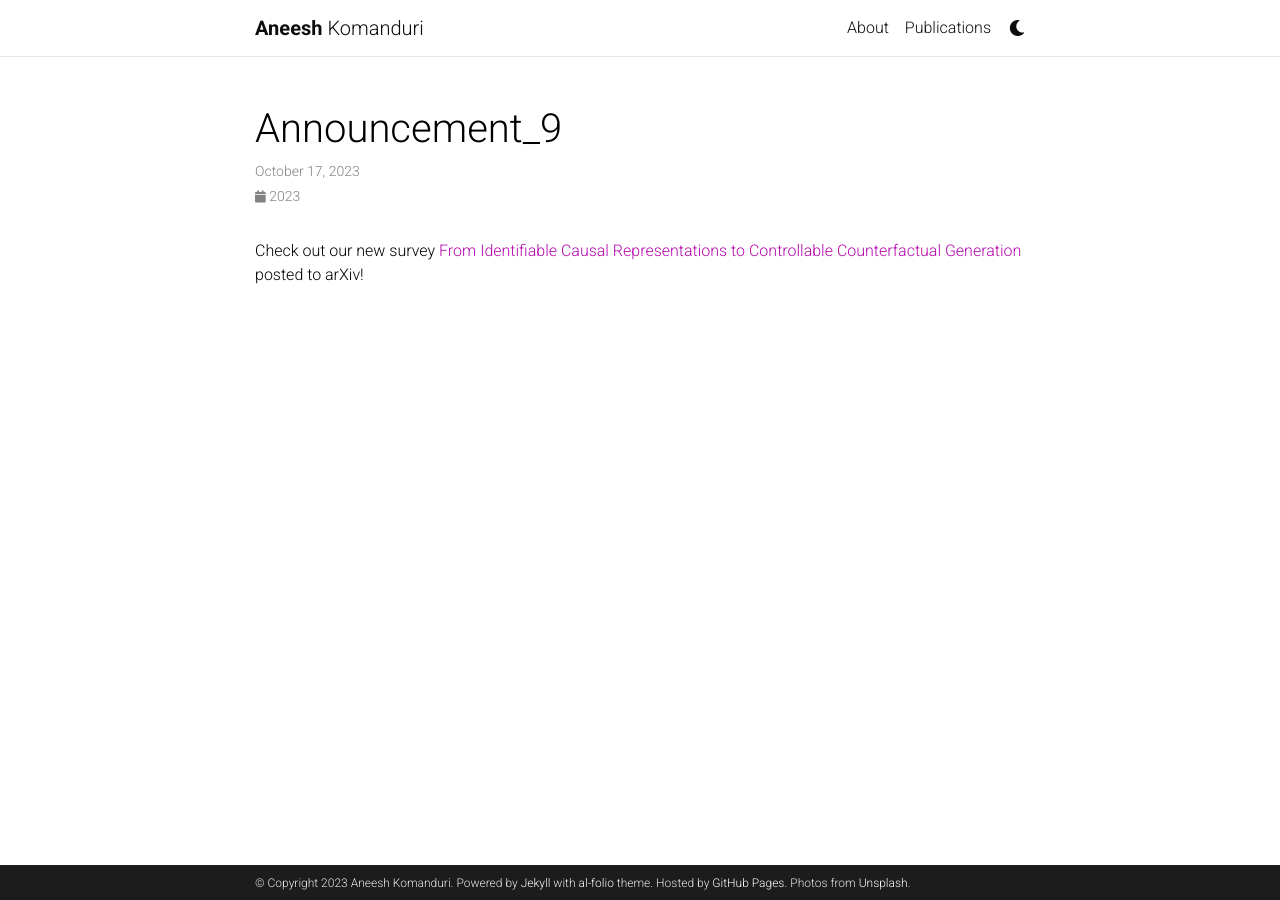
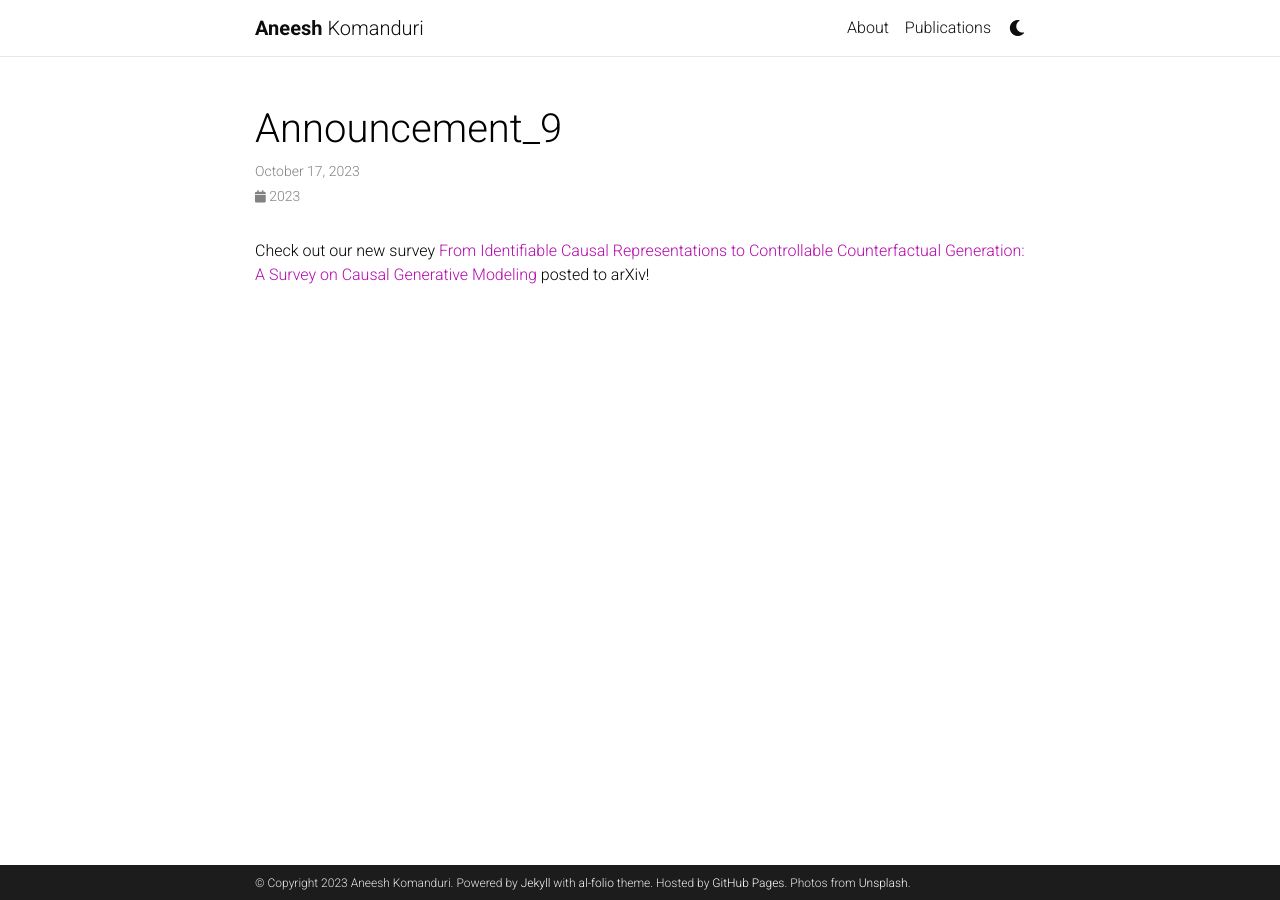
Before and after one commit to Akomand/akomand.github.io, a Jekyll site: the page built from _news/announcement_9.md, in a window 1280 px wide. Built offline with Jekyll 4.4.1, drawn with Linux system fonts in a browser that asks for light colours; comment, search, counter and statistics services are not loaded; a style sheet for code colours, icons or effects is not loaded.

Commit message:
news update

```diff
--- a/_bibliography/papers.bib
+++ b/_bibliography/papers.bib
@@ -21,7 +21,7 @@
       eprint={2306.01213},
       archivePrefix={arXiv},
       primaryClass={cs.LG},
-      booktitle={arXiv},
+      booktitle={NeurIPS 2023 Workshop on Causal Representation Learning},
       preprint={https://arxiv.org/abs/2306.01213},
       abstract={Learning disentangled causal representations is a challenging problem that has gained significant attention recently due to its implications for extracting meaningful information for downstream tasks. In this work, we define a new notion of causal disentanglement from the perspective of independent causal mechanisms. We propose ICM-VAE, a framework for learning causally disentangled representations supervised by causally related observed labels. We model causal mechanisms using learnable flow-based diffeomorphic functions to map noise variables to latent causal variables. Further, to promote the disentanglement of causal factors, we propose a causal disentanglement prior that utilizes the known causal structure to encourage learning a causally factorized distribution in the latent space. Under relatively mild conditions, we provide theoretical results showing the identifiability of causal factors and mechanisms up to permutation and elementwise reparameterization. We empirically demonstrate that our framework induces highly disentangled causal factors, improves interventional robustness, and is compatible with counterfactual generation.},
 }
--- a/_news/announcement_9.md
+++ b/_news/announcement_9.md
@@ -4,4 +4,4 @@
 inline: true
 ---
 
-Check out our new survey [From Identifiable Causal Representations to Controllable Counterfactual Generation](https://arxiv.org/abs/2310.11011) posted to arXiv!
+Check out our new survey [From Identifiable Causal Representations to Controllable Counterfactual Generation: A Survey on Causal Generative Modeling](https://arxiv.org/abs/2310.11011) posted to arXiv!
```
